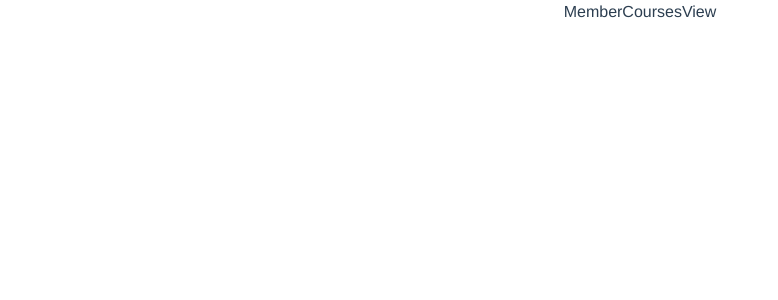
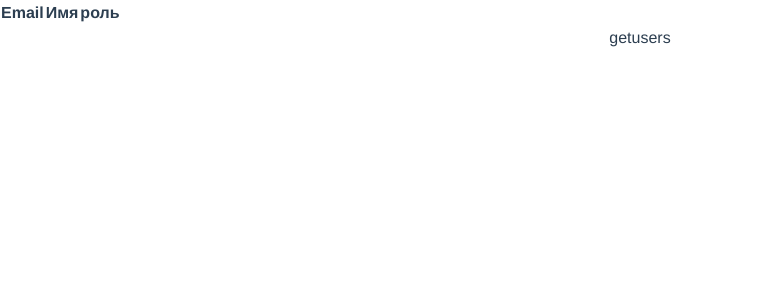
Before and after one commit to OlhaSoroka/Academy, a Vue app: page /member/courses in a window 1280 px wide. Shown: the top 300 px of the page, without its empty margins (0-778 px from the left). Built offline with nearby package versions, Linux system fonts and the light colour scheme.

Commit message:
how to use table info done

```diff
--- a/src/components/UI/BaseTable/BaseTable.vue
+++ b/src/components/UI/BaseTable/BaseTable.vue
@@ -5,7 +5,7 @@
     >
         <thead class="table-head">
             <!-- if props logo is true we`ll add column with logos-->
-            <BaseTableRow>
+            <BaseTableRow :props-data="1">
                 <td v-if="logo">
                 </td>
                 <th
@@ -19,8 +19,8 @@
                         {{ value }}
                     </span>
                     <!-- arrows which visualize the current sort state-->
-                    <AppArrowDown v-if="key === sort.value && sort.countOfClick % 2 == 0" />
-                    <AppArrowUp v-if="key === sort.value && sort.countOfClick % 2 !== 0" />
+                    <BaseArrowDown v-if="key === sort.value && sort.countOfClick % 2 == 0" />
+                    <BaseArrowUp v-if="key === sort.value && sort.countOfClick % 2 !== 0" />
                 </th>
             </BaseTableRow>
         </thead>
@@ -52,20 +52,20 @@
         </tbody>
     </table>
     <!-- if data is loading -->
-    <AppPreloader v-else />
+    <BaseSpinner v-else />
 </template>
 
 <script>
 import BaseTableRow from './BaseTableRow.vue'
-import AppPreloader from '../Preloader/AppPreloader.vue';
-import AppArrowDown from '../Icons/AppArrowDown.vue';
-import AppArrowUp from '../Icons/AppArrowUp.vue';
+import BaseSpinner from '../BaseSpinner/BaseSpinner.vue';
+import BaseArrowDown from '../BaseIcons/BaseArrowDown.vue';
+import BaseArrowUp from '../BaseIcons/BaseArrowUp.vue';
 export default {
     components: {
         BaseTableRow,
-        AppPreloader,
-        AppArrowDown,
-        AppArrowUp
+        BaseSpinner,
+        BaseArrowDown,
+        BaseArrowUp
     },
     /*
     headerData - data that visialize columns names in heading
@@ -94,7 +94,7 @@ export default {
         },
         headerData: {
             required: true,
-            type: Object,
+            type: Array,
         },
         logo: {
             required: false,
@@ -152,7 +152,7 @@ export default {
     },
 }
 </script>
-<style lang="scss">
+<!-- <style lang="scss">
 .app-table {
     @apply rounded-2x shadow-lg w-11/12 m-auto;
 
@@ -160,4 +160,4 @@ export default {
         @apply select-none;
     }
 }
-</style>
+</style> -->
--- a/src/components/UI/BaseTable/BaseTableRow.vue
+++ b/src/components/UI/BaseTable/BaseTableRow.vue
@@ -23,7 +23,7 @@
 export default {
     props: {
         propsData: {
-            type: String,
+            type: [String, Number],
             required: true,
         },
         deletable: {
--- a/src/views/member/MemberCoursesView.vue
+++ b/src/views/member/MemberCoursesView.vue
@@ -1,10 +1,41 @@
 <template>
-	<div>MemberCoursesView</div>
+	<div>
+		<!-- template how to use the table -->
+		<BaseTable
+			:table-data="items"
+			:edit-btns="true"
+			:is-data-loading="false"
+			:delete-btns="true"
+			:header-data="[
+				{ 'email': 'Email' },
+				{ 'fullName': 'Имя' },
+				{ 'role': 'роль' }
+			]"
+		/>
+		<button @click="getusers">getusers</button>
+	</div>
 </template>
 
 <script>
+import BaseTable from '../../components/UI/BaseTable/BaseTable.vue'
 export default {
 	components: {
+		BaseTable
+	},
+	omponents: {
+		BaseTable
+	},
+	data() {
+		return {
+			items: []
+		}
+	},
+	methods: {
+		getusers() {
+			fetch('https://inventorsoft-vue-2022-users.herokuapp.com/firebase/get-all-users')
+				.then(response => response.json())
+				.then(data => this.items = data)
+		}
 	},
 };
 </script>
```
